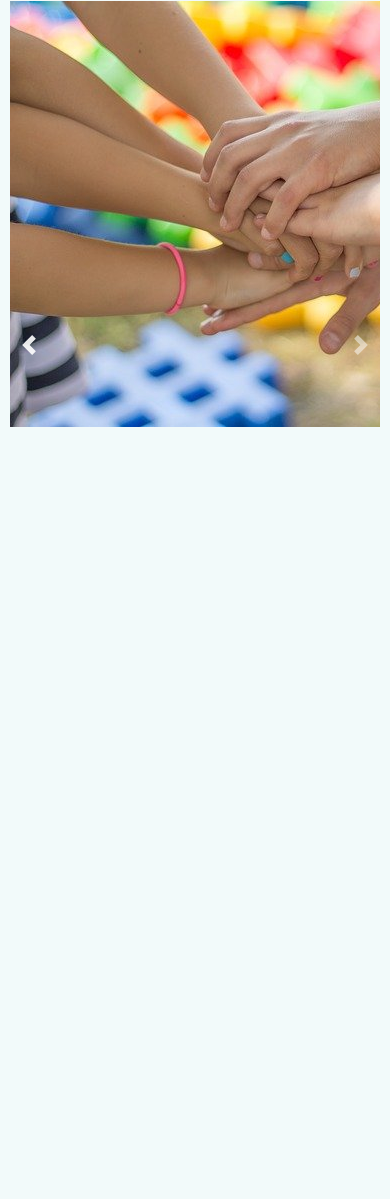
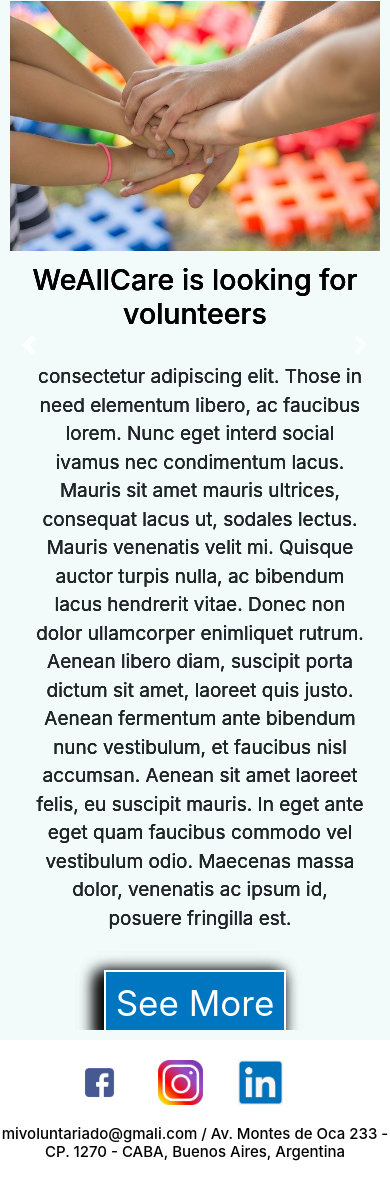
Before and after one commit to nzucconi/MiVoluntario, a website: page pages/news.html in a window 390 px wide. Shown: the part 77-1276 px from the top of the page. Drawn offline with Linux system fonts and the light colour scheme; files whose address does not match are found by name.

Commit message:
Resizing Pages - Footer added an all pages

```diff
--- a/pages/news.html
+++ b/pages/news.html
@@ -51,7 +51,7 @@
 			</ol> -->
 			<div class="carousel-inner mainnews__head">
 				<div class="carousel-item active mainnews__text">
-					<div>
+					<div class="mainnews_img">
 						<img src="../media/hands.jpg" class="d-block" alt="1">
 					</div>
 					<div class="d-md-block secondaryButton--news">
@@ -61,7 +61,7 @@
 					</div>
 				</div>
 				<div class="carousel-item mainnews__text secondaryButton--news">
-					<div>
+					<div class="mainnews_img">
 						<img src="../media/woman.jpg" class="d-block" alt="2">
 					</div>
 					<div class="d-md-block">
@@ -71,7 +71,7 @@
 					</div>
 				</div>
 				<div class="carousel-item mainnews__text secondaryButton--news">
-					<div>
+					<div class="mainnews_img">
 						<img src="../media/hands.jpg" class="d-block" alt="3">
 					</div>
 					<div class="d-md-block">
@@ -90,5 +90,14 @@
 				<span class="sr-only">Next</span>
 			</a>
 		</div>
+<!---------------- FOOTER SECTION--------------->
+		<div id="footer">
+			<a href="https://www.facebook.com/"><img src="../media/facebooklogo.png" width="45" alt="Logo de Facebook" ></a>
+			<a href="https://www.instagram.com/"><img src="../media/instagramlogo.png" width="45" alt="Logo de Instagram"></a>
+			<a href="https://www.linkedin.com/"><img src="../media/linkedinlogo.png" width="45" alt="Logo de Linkedin"><a href="https://www.linkedin.com/"></a>
+		</div>
+		<h4 class="font-size-small">mivoluntariado@gmali.com / Av. Montes de Oca 233 - CP. 1270 - CABA, Buenos Aires, Argentina</h4>
+		<script src="bootstrap/js/jquery-3.5.1.slim.min.js"></script>
+	    <script src="bootstrap/js/bootstrap.bundle.min.js"></script>
     </body>
 </html>
--- a/scss/_news.scss
+++ b/scss/_news.scss
@@ -15,7 +15,7 @@
 		min-height: 45vh;
 	 	width: 100%;
 		text-align: center;
-	 	h5{
+	 	h4{
 			text-align: center;
 			padding: 10px;
 			color: black;
@@ -32,7 +32,18 @@
 @media all and (max-width: 600px) {
 	.mainnews{
 		.mainnews__head{
-			display: block;
+			.mainnews__text{
+				display: block;
+				h4{
+					padding: 12px;
+				}
+				.mainnews_img{
+					img{
+					height: 250px;
+    				width: 100%;
+					}
+				}
+			}
 		}
 	}
 }
```
Also changed, not shown: pages/contact.html (+9 -0 lines), css/estilos.css.
